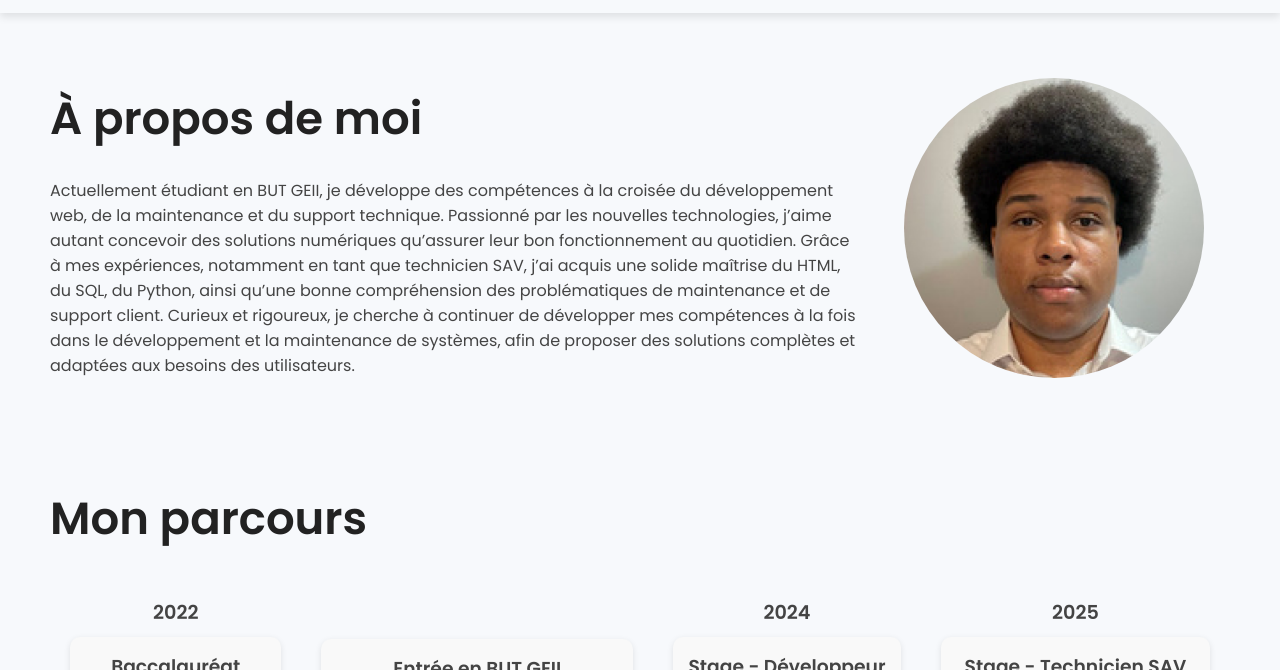
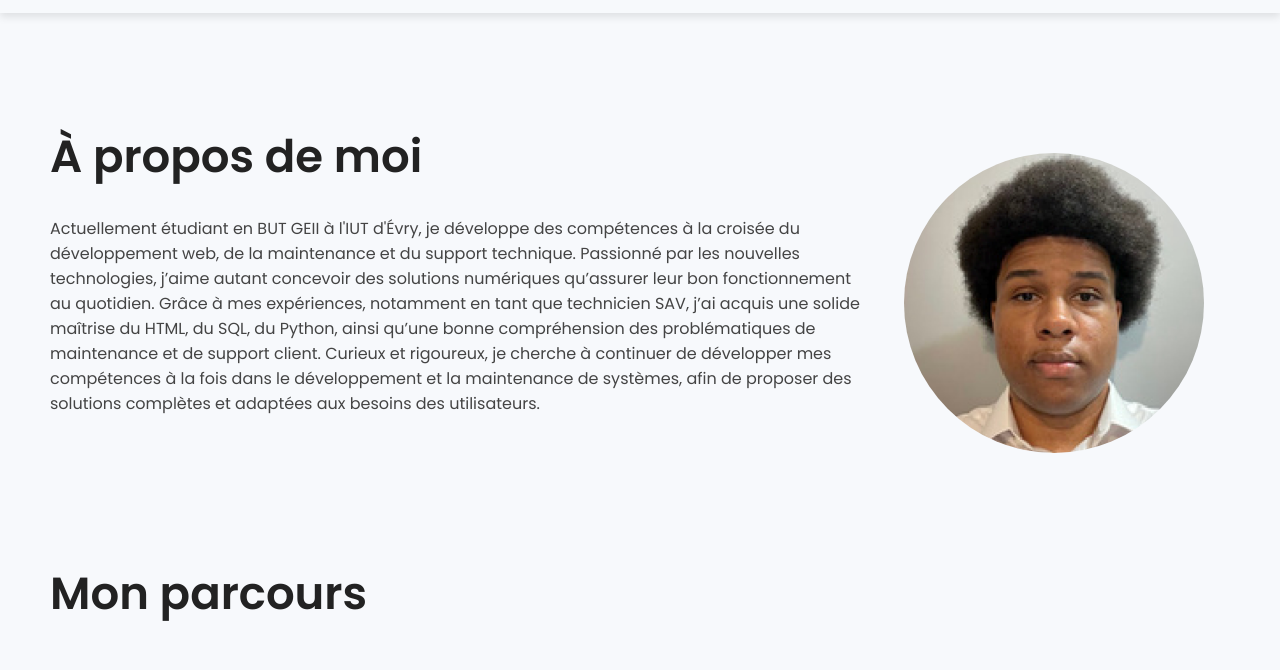
Before and after one commit to lukaslnds/portfolio, a plain HTML site: page index.html in a window 1280 px wide. Shown: the part 52-722 px from the top of the page. Drawn offline with Linux system fonts and the light colour scheme.

Commit message:
Version finale 3

```diff
--- a/index.html
+++ b/index.html
@@ -47,7 +47,7 @@
     <section id="about" section class="hero-section">
       <div class="text">
         <h2>À propos de moi</h2>
-        <p>Actuellement étudiant en BUT GEII, je développe des compétences à la croisée du développement web, de la maintenance et du support technique. Passionné par les nouvelles technologies, j’aime autant concevoir des solutions numériques qu’assurer leur bon fonctionnement au quotidien. Grâce à mes expériences, notamment en tant que technicien SAV, j’ai acquis une solide maîtrise du HTML, du SQL, du Python, ainsi qu’une bonne compréhension des problématiques de maintenance et de support client. Curieux et rigoureux, je cherche à continuer de développer mes compétences à la fois dans le développement et la maintenance de systèmes, afin de proposer des solutions complètes et adaptées aux besoins des utilisateurs. </p>
+        <p>Actuellement étudiant en BUT GEII à l'IUT d'Évry, je développe des compétences à la croisée du développement web, de la maintenance et du support technique. Passionné par les nouvelles technologies, j’aime autant concevoir des solutions numériques qu’assurer leur bon fonctionnement au quotidien. Grâce à mes expériences, notamment en tant que technicien SAV, j’ai acquis une solide maîtrise du HTML, du SQL, du Python, ainsi qu’une bonne compréhension des problématiques de maintenance et de support client. Curieux et rigoureux, je cherche à continuer de développer mes compétences à la fois dans le développement et la maintenance de systèmes, afin de proposer des solutions complètes et adaptées aux besoins des utilisateurs. </p>
         <!-- Modale -->
         <div id="cvModal" class="modal">
             <span class="close" onclick="closeModal()">&times;</span>
--- a/styles.css
+++ b/styles.css
@@ -116,12 +116,13 @@ nav .right a span {
 .hero-section {
   display: flex;
   justify-content: space-between;
-  align-items: center;
+  align-items: center; /* <= clé ici */
   padding: 0 50px;
   margin: 50px 0;
   margin-bottom: 100px;
   gap: 40px;
 }
+
 
 .hero-section .text {
   flex: 5;
@@ -152,6 +153,7 @@ nav .right a span {
 
 .hero-section .headshot {
   flex: 2;
+  margin-top: 75px;
   justify-content: left;
 }
 
```
